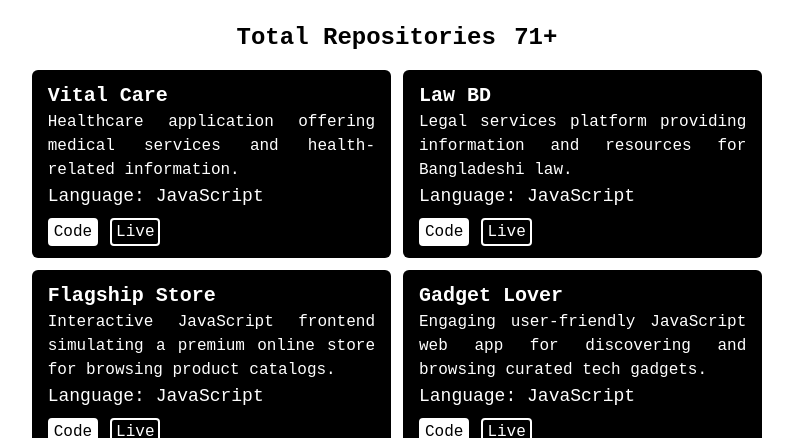
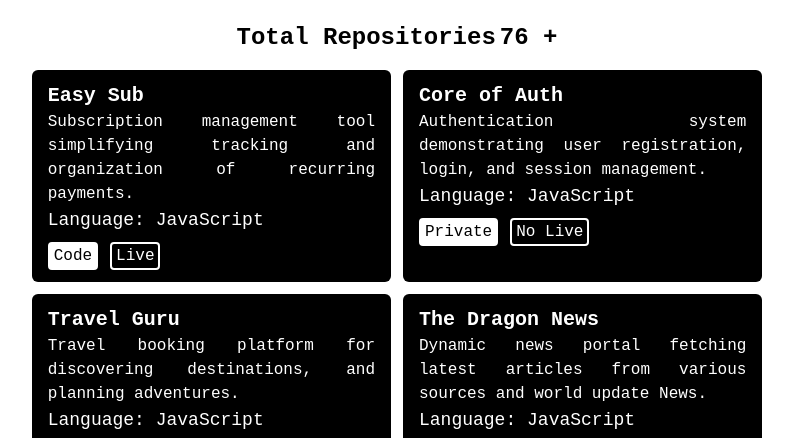
Before and after one commit to shihabuddin-dev/shihabuddin-repo, a React (Vite) app: page / in a window 1280 px wide. Shown: the part 362-800 px from the top of the page, without its empty margins (243-1036 px from the left). Built offline with nearby package versions, Linux system fonts and the light colour scheme.

Commit message:
updated new projects here in json data

```diff
--- a/public/repositories.json
+++ b/public/repositories.json
@@ -1,4 +1,36 @@
 [
+
+    {
+      "name": "Easy Sub",
+      "repo": "https://github.com/shihabuddin-dev/easysub",
+      "live": "https://easysub.netlify.app/",
+      "language": "JavaScript",
+      "description": "Subscription management tool simplifying tracking and organization of recurring payments."
+    },
+    {
+      "name": "Core of Auth",
+      "language": "JavaScript",
+      "description": "Authentication system demonstrating user registration, login, and session management."
+    },
+    {
+      "name": "Travel Guru",
+      "repo": "https://github.com/shihabuddin-dev/travel-guru",
+      "live": "https://travel-guru-site-pro.netlify.app/",
+      "language": "JavaScript",
+      "description": "Travel booking platform for discovering destinations, and planning adventures."
+    },
+    {
+      "name": "The Dragon News",
+      "repo": "https://github.com/shihabuddin-dev/the-dragon-news",
+      "live": "https://the-dragon-news-2443b.web.app/",
+      "language": "JavaScript",
+      "description": "Dynamic news portal fetching latest articles from various sources and world update News."
+    },
+    {
+      "name": "My Setup",
+      "language": "JavaScript",
+      "description": "Personalized desktop setup showcase, displaying configurations for optimal productivity."
+    },
   {
     "name": "Vital Care",
     "repo": "https://github.com/shihabuddin-dev/vital-care",
```
Also changed, not shown: src/components/repositories/Repositories.jsx (+8 -1 lines).
